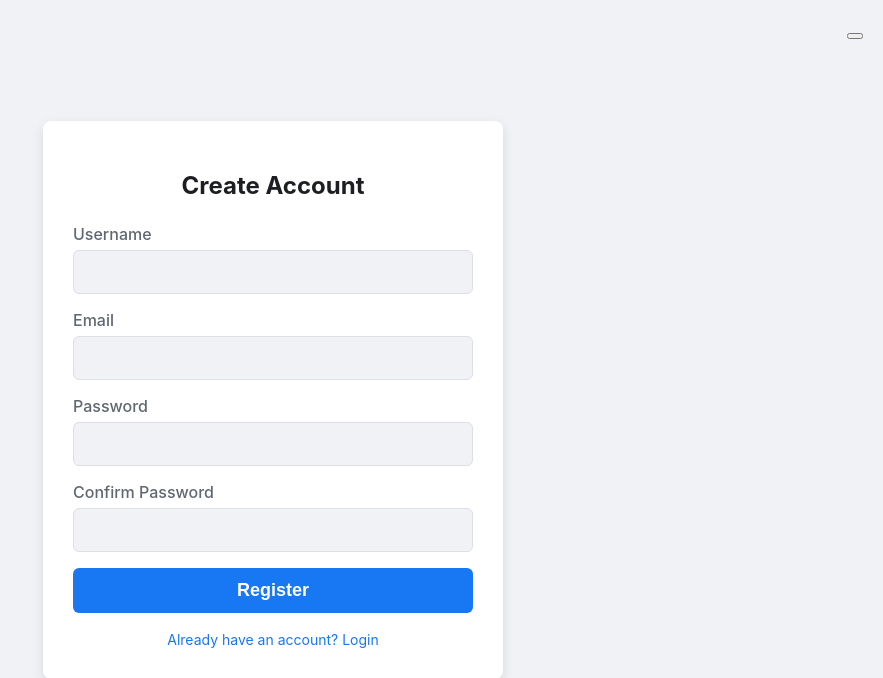
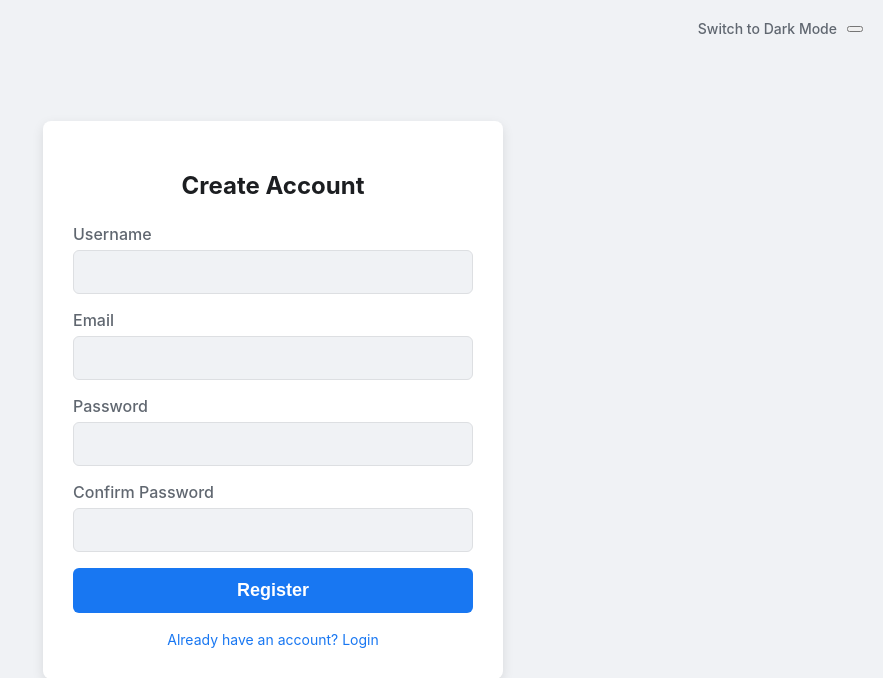
Before and after one commit to LRCozier/loginpage, a PHP site: page /register.php in a window 1280 px wide. Shown: the top 678 px of the page, without its empty margins (397-1280 px from the left). Run offline with PHP 8.4, Linux system fonts and the light colour scheme.

Commit message:
updated theme switcher functionality as well as html in all php files

```diff
--- a/register.php
+++ b/register.php
@@ -15,10 +15,11 @@
 </head>
 <body>
     <div class="theme-toggle-container">
-        <button id="theme-toggle-btn" aria-label="Toggle dark mode">
-            <svg id="sun-icon" style="display: none;" xmlns="http://www.w3.org/2000/svg" viewBox="0 0 24 24"><path d="M12 7c-2.76 0-5 2.24-5 5s2.24 5 5 5 5-2.24 5-5-2.24-5-5-5zM2 13h2c.55 0 1-.45 1-1s-.45-1-1-1H2c-.55 0-1 .45-1 1s.45 1 1 1zm18 0h2c.55 0 1-.45 1-1s-.45-1-1-1h-2c-.55 0-1 .45-1 1s.45 1 1 1zM11 2v2c0 .55.45 1 1 1s1-.45 1-1V2c0-.55-.45-1-1-1s-1 .45-1 1zm0 18v2c0 .55.45 1 1 1s1-.45 1-1v-2c0-.55-.45-1-1-1s-1 .45-1 1zM5.99 4.58c-.39-.39-1.02-.39-1.41 0-.39.39-.39 1.02 0 1.41l1.06 1.06c.39.39 1.02.39 1.41 0s.39-1.02 0-1.41L5.99 4.58zm12.37 12.37c-.39-.39-1.02-.39-1.41 0-.39.39-.39 1.02 0 1.41l1.06 1.06c.39.39 1.02.39 1.41 0 .39-.39.39-1.02 0-1.41l-1.06-1.06zm1.06-10.96c.39-.39.39-1.02 0-1.41-.39-.39-1.02-.39-1.41 0l-1.06 1.06c-.39.39-.39 1.02 0 1.41s1.02.39 1.41 0l1.06-1.06zM7.05 18.36c.39-.39.39-1.02 0-1.41-.39-.39-1.02-.39-1.41 0l-1.06 1.06c-.39.39-.39 1.02 0 1.41s1.02.39 1.41 0l1.06-1.06z"/></svg>
-            <svg id="moon-icon" style="display: block;" xmlns="http://www.w3.org/2000/svg" viewBox="0 0 24 24"><path d="M12 3c-4.97 0-9 4.03-9 9s4.03 9 9 9c.83 0 1.5-.67 1.5-1.5 0-.39-.15-.74-.39-1.01-.23-.26-.38-.61-.38-.99 0-.83.67-1.5 1.5-1.5H16c2.76 0 5-2.24 5-5 0-4.42-4.03-8-9-8zm-5.5 9c0-3.03 2.47-5.5 5.5-5.5.08 0 .16 0 .24.01C9.6 6.8 8 8.74 8 11c0 2.21 1.79 4 4 4 .24 0 .48-.02.71-.05.02.16.04.33.04.5 0 3.03-2.47 5.5-5.5 5.5S6.5 15.03 6.5 12z"/></svg>
-        </button>
+    <span id="theme-toggle-label" class="theme-toggle-label">Switch to Dark Mode</span>
+    <button id="theme-toggle-btn" aria-label="Toggle dark mode">
+        <svg id="sun-icon" xmlns="http://www.w3.org/2000/svg" viewBox="0 0 24 24"><path d="M12 7c-2.76 0-5 2.24-5 5s2.24 5 5 5 5-2.24 5-5-2.24-5-5-5zM2 13h2c.55 0 1-.45 1-1s-.45-1-1-1H2c-.55 0-1 .45-1 1s.45 1 1 1zm18 0h2c.55 0 1-.45 1-1s-.45-1-1-1h-2c-.55 0-1 .45-1 1s.45 1 1 1zM11 2v2c0 .55.45 1 1 1s1-.45 1-1V2c0-.55-.45-1-1-1s-1 .45-1 1zm0 18v2c0 .55.45 1 1 1s1-.45 1-1v-2c0-.55-.45-1-1-1s-1 .45-1 1zM5.99 4.58c-.39-.39-1.02-.39-1.41 0-.39.39-.39 1.02 0 1.41l1.06 1.06c.39.39 1.02.39 1.41 0s.39-1.02 0-1.41L5.99 4.58zm12.37 12.37c-.39-.39-1.02-.39-1.41 0-.39.39-.39 1.02 0 1.41l1.06 1.06c.39.39 1.02.39 1.41 0 .39-.39.39-1.02 0-1.41l-1.06-1.06zm1.06-10.96c.39-.39.39-1.02 0-1.41-.39-.39-1.02-.39-1.41 0l-1.06 1.06c-.39.39-.39 1.02 0 1.41s1.02.39 1.41 0l1.06-1.06zM7.05 18.36c.39-.39.39-1.02 0-1.41-.39-.39-1.02-.39-1.41 0l-1.06 1.06c-.39.39-.39 1.02 0 1.41s1.02.39 1.41 0l1.06-1.06z"/></svg>
+        <svg id="moon-icon" xmlns="http://www.w3.org/2000/svg" viewBox="0 0 24 24"><path d="M12 3c-4.97 0-9 4.03-9 9s4.03 9 9 9c.83 0 1.5-.67 1.5-1.5 0-.39-.15-.74-.39-1.01-.23-.26-.38-.61-.38-.99 0-.83.67-1.5 1.5-1.5H16c2.76 0 5-2.24 5-5 0-4.42-4.03-8-9-8zm-5.5 9c0-3.03 2.47-5.5 5.5-5.5.08 0 .16 0 .24.01C9.6 6.8 8 8.74 8 11c0 2.21 1.79 4 4 4 .24 0 .48-.02.71-.05.02.16.04.33.04.5 0 3.03-2.47 5.5-5.5 5.5S6.5 15.03 6.5 12z"/></svg>
+    </button>
     </div>
     <div class="login-container">
         <form action="register_handle.php" method="POST" class="login-form">
--- a/styles.css
+++ b/styles.css
@@ -257,6 +257,15 @@
   position: absolute;
   top: 20px;
   right: 20px;
+  display: flex;
+  align-items: center;
+  gap: 10px;
+}
+
+.theme-toggle-label {
+  font-size: 14px;
+  font-weight: 500;
+  color: var(--color-text-secondary);
 }
 
 .theme-toggle-btn {
@@ -278,6 +287,22 @@
   fill: var(--color-text-primary);
 }
 
+#sun-icon {
+  display: none;
+}
+
+#moon-icon {
+  display: block;
+}
+
+html[data-theme='dark'] #sun-icon {
+  display: block;
+}
+
+html[data-theme='dark'] #moon-icon {
+  display: none;
+}
+
 @media (max-width: 480px) {
   .login-form {
       padding: 20px;
--- a/themeswitcher.js
+++ b/themeswitcher.js
@@ -1,34 +1,24 @@
 document.addEventListener('DOMContentLoaded', () => {
   const themeToggleButton = document.getElementById('theme-toggle-btn');
-  const sunIcon = document.getElementById('sun-icon');
-  const moonIcon = document.getElementById('moon-icon');
+  const themeLabel = document.getElementById('theme-toggle-label');
 
   const applyTheme = (theme) => {
       if (theme === 'dark') {
           document.documentElement.setAttribute('data-theme', 'dark');
-          sunIcon.style.display = 'block';
-          moonIcon.style.display = 'none';
+          themeLabel.textContent = 'Switch to Light Mode';
       } else {
           document.documentElement.removeAttribute('data-theme');
-          sunIcon.style.display = 'none';
-          moonIcon.style.display = 'block';
+          themeLabel.textContent = 'Switch to Dark Mode';
       }
   };
 
-  // Check the saved theme in localStorage on page load
   const savedTheme = localStorage.getItem('theme') || 'light';
   applyTheme(savedTheme);
 
-  // Event listener for the toggle button
   themeToggleButton.addEventListener('click', () => {
-      // Determine the new theme
       const currentTheme = document.documentElement.getAttribute('data-theme');
       const newTheme = currentTheme === 'dark' ? 'light' : 'dark';
-
-      // Apply the new theme
       applyTheme(newTheme);
-
-      // Save the new theme to localStorage
       localStorage.setItem('theme', newTheme);
   });
 });
```
Also changed, not shown: login.php (+5 -4 lines), success.php (+5 -4 lines).
